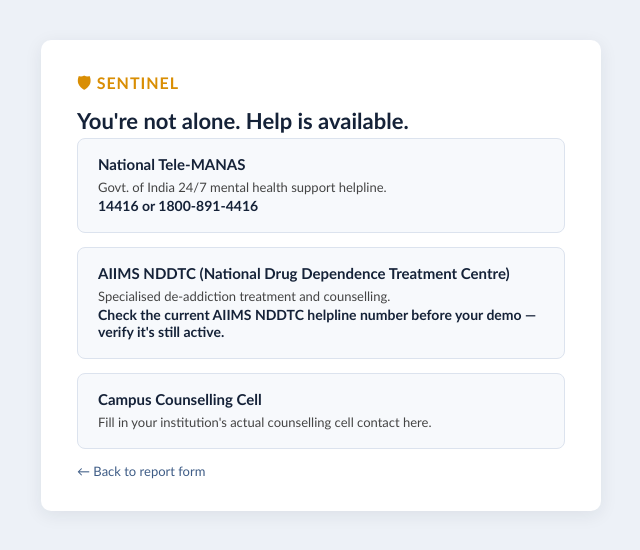
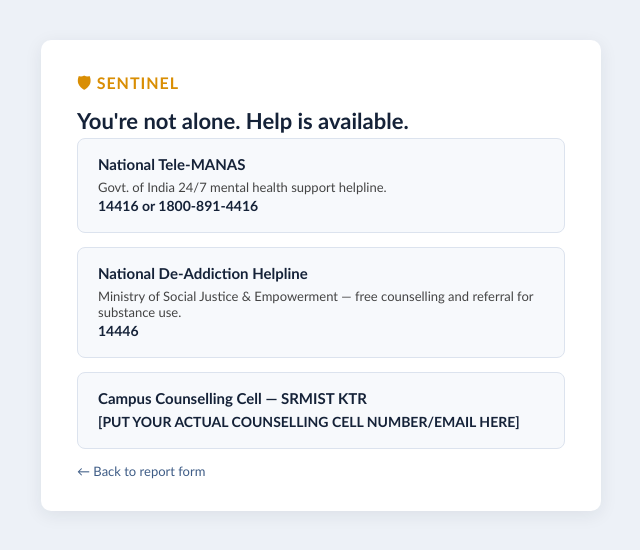
Before and after one commit to dhyansherdiwala2604-code/sentinel, a Flask app: page /helplines in a window 1280 px wide. Shown: the top 550 px of the page, without its empty margins (319-959 px from the left). Run offline with Flask 3, Linux system fonts and the light colour scheme.

Commit message:
Update helpline information in templates

```diff
--- a/templates/helplines.html
+++ b/templates/helplines.html
@@ -16,14 +16,14 @@
     </div>
 
     <div class="helpline-card">
-      <h3>AIIMS NDDTC (National Drug Dependence Treatment Centre)</h3>
-      <p>Specialised de-addiction treatment and counselling.</p>
-      <p class="phone">Check the current AIIMS NDDTC helpline number before your demo — verify it's still active.</p>
+      <h3>National De-Addiction Helpline</h3>
+      <p>Ministry of Social Justice & Empowerment — free counselling and referral for substance use.</p>
+      <p class="phone">14446</p>
     </div>
 
     <div class="helpline-card">
-      <h3>Campus Counselling Cell</h3>
-      <p>Fill in your institution's actual counselling cell contact here.</p>
+      <h3>Campus Counselling Cell — SRMIST KTR</h3>
+      <p class="phone">[PUT YOUR ACTUAL COUNSELLING CELL NUMBER/EMAIL HERE]</p>
     </div>
 
     <a class="link" href="/">← Back to report form</a>
```
